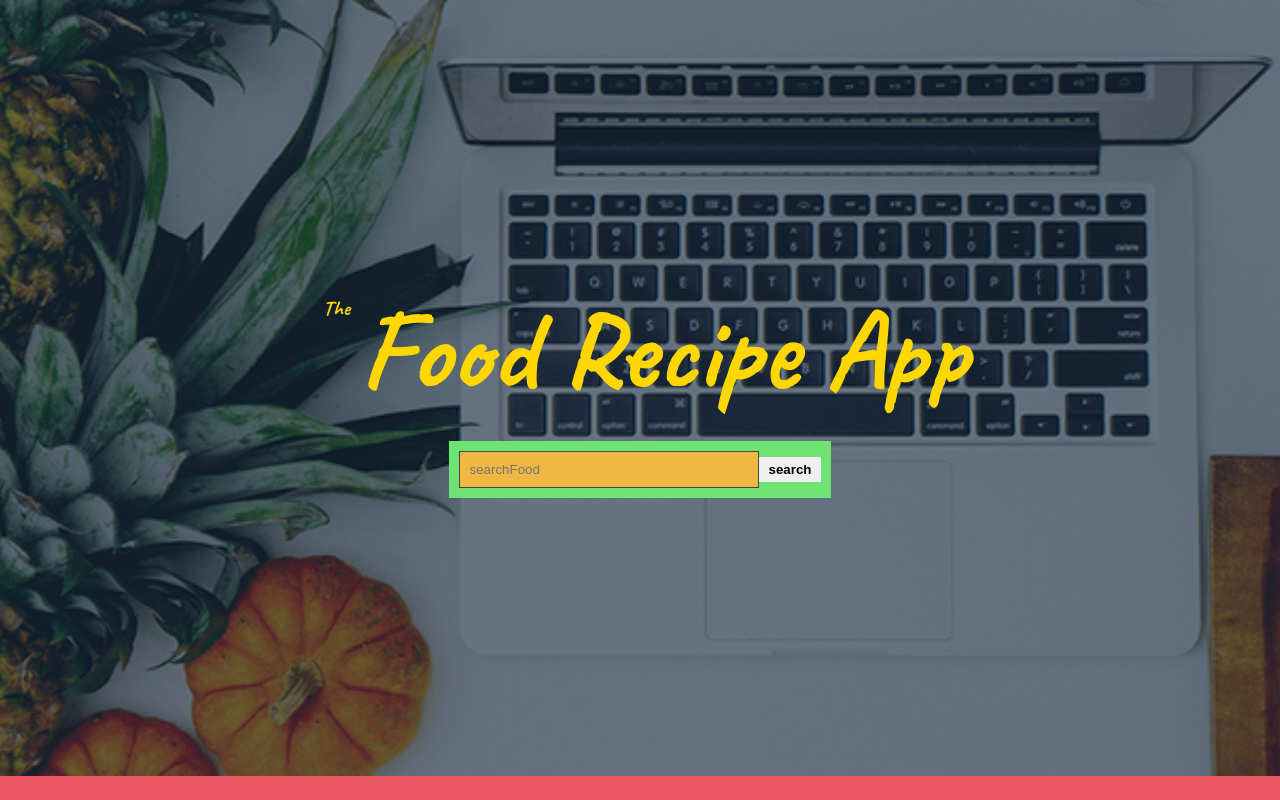
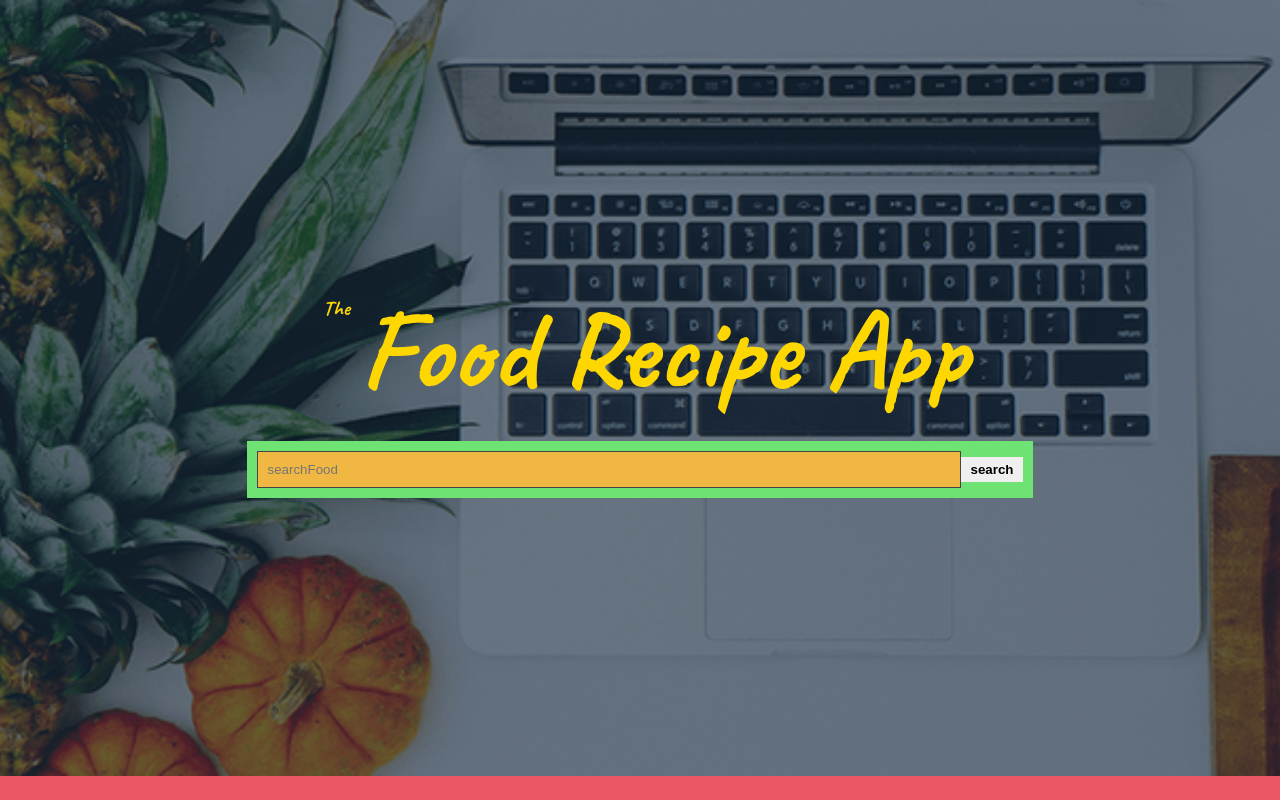
Before and after one commit to RashJrEdmund/food-recipe-app, a React (Create React App) app: page / in a window 1280 px wide. Shown: the top 800 px of the page. Built offline with nearby package versions, Linux system fonts and the light colour scheme.

Commit message:
made the hero

```diff
--- a/src/components/SearchForm.jsx
+++ b/src/components/SearchForm.jsx
@@ -9,6 +9,7 @@ const StyledForm = styled.form`
 
   input {
     background-color: #f0b843;
+    width: 55vw;
     min-width: 300px;
     padding: 10px;
     margin: 0;
--- a/src/styles/hero.css
+++ b/src/styles/hero.css
@@ -12,7 +12,7 @@
   width: 100%;
   height: 97vh;
   margin: 0;
-  padding: 0;
+  padding: 1rem 0;
   display: flex;
   flex-direction: column;
   align-items: center;
```
